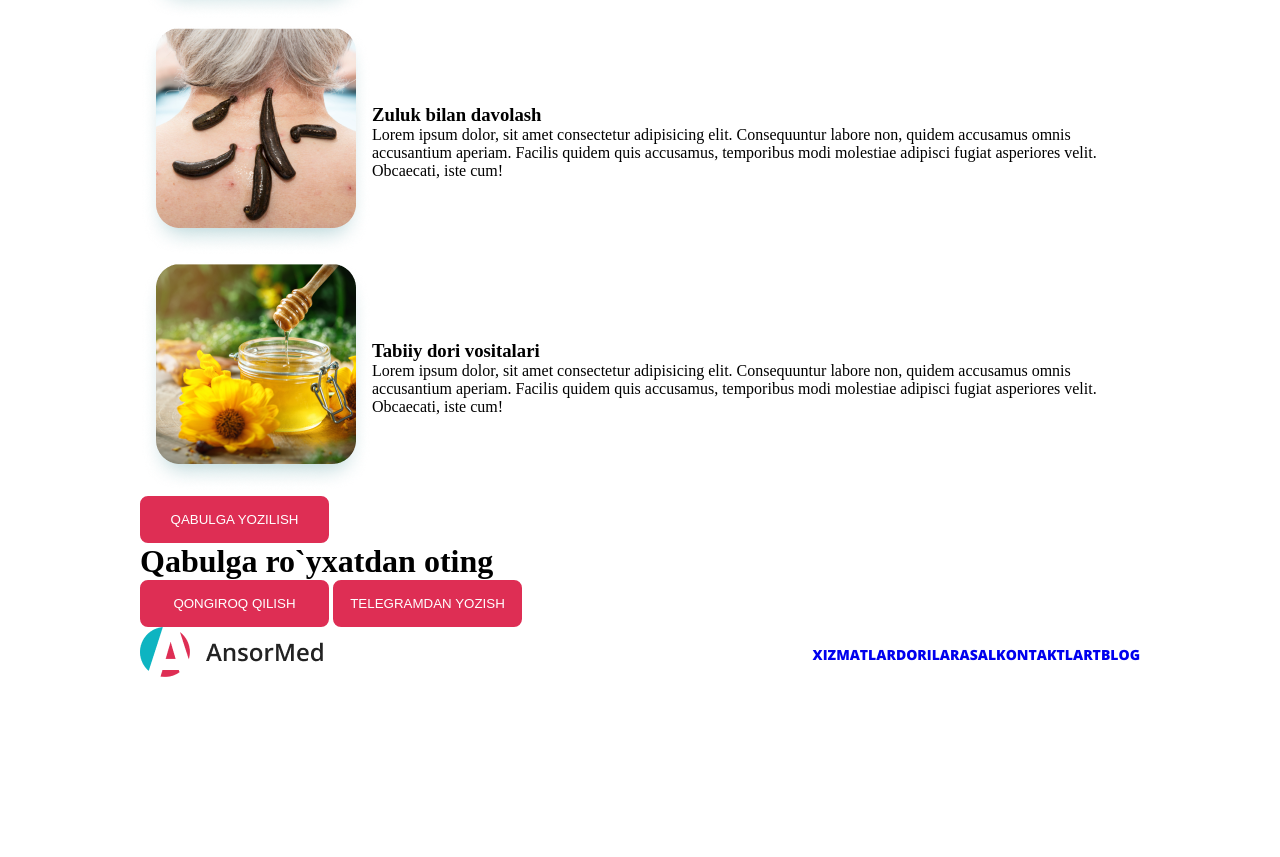
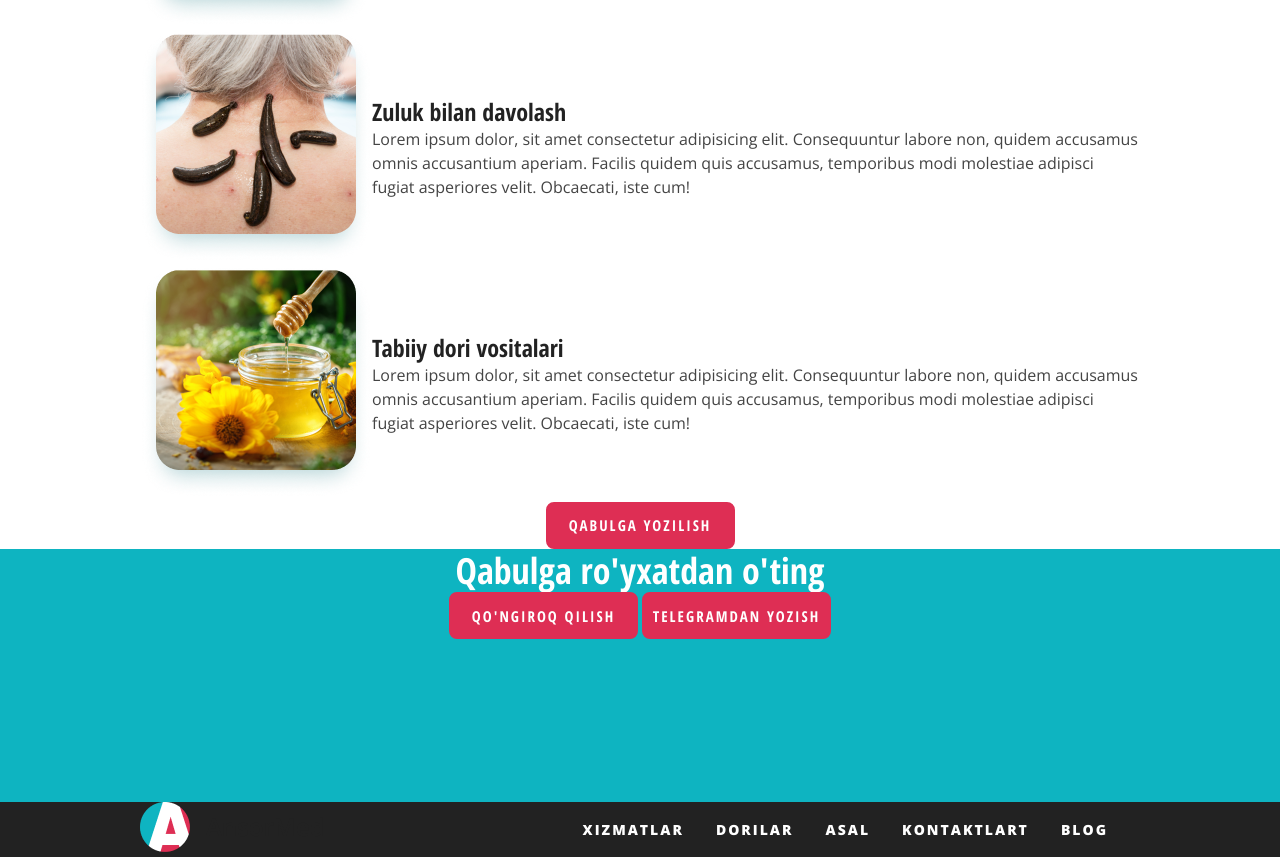
Before and after one commit to bekzodjonganiyev/ansor-med-saralash, a plain HTML site: page index.html in a window 1280 px wide. Shown: the part 1115-1972 px from the top of the page. Before the commit the page ends 1796 px from the top, so only its background shows below. Drawn offline with Linux system fonts and the light colour scheme; a web font is replaced by a local one.

Commit message:
Add styles and fixing mistakes

```diff
--- a/css/style.css
+++ b/css/style.css
@@ -1,68 +1,148 @@
-*{
+* {
     padding: 0;
     margin: 0;
     list-style-type: none;
 }
-.continer{
+
+.continer {
     width: 100%;
     max-width: 1000px;
     margin: 0 auto;
     padding-left: 50px;
     padding-right: 50px;
+}
 
-}
-.btn{
+.btn {
     color: white;
-    cursor:pointer;
+    cursor: pointer;
     height: 47px;
     width: 189px;
     border-radius: 8px;
     padding: 12px, 24px, 12px, 24px;
-    background:#DE2E54;
-    border: 2px  solid #DE2E54;
+    background: #DE2E54;
+    border: 2px solid #DE2E54;
     box-sizing: border-box;
+    font-family: Open Sans Condensed;
+    font-style: normal;
+    font-weight: bold;
+    font-size: 15px;
+    line-height: 150%;
+    letter-spacing: 2px;
+    text-transform: uppercase;
+    color: #FFFFFF;
 }
-a{
-    font-family: "Open Sans" ,sans-serif;
+
+a {
+    font-family: Open Sans;
     font-style: normal;
     font-weight: bold;
     font-size: 14px;
-    line-height: 1,5px;
+    line-height: 150%;
+    letter-spacing: 2px;
     text-decoration: none;
 }
-.nav-continer,
-.show-case-continer,
-.show-info,
-.footer-continer,
-ul{
+
+.nav-continer, .show-case-continer, .show-info, .footer-continer, ul {
     display: flex;
     align-items: center;
     justify-content: space-between;
 }
-.nav{
+/* SAYT HAEDERI */
+.nav {
     height: 97px;
     display: flex;
     align-items: center;
     position: sticky;
     top: 0px;
-    z-index:1;
+    z-index: 1;
     background-color: #fff;
 }
-.nav-link{
+
+.nav-link {
     color: #222;
-    margin-right:32px;
+    margin-right: 32px;
 }
 
-.show-case{
+/* SHOW-CASE  */
+
+.show-case {
     height: 533px;
     display: flex;
-    align-items:flex-end;
+    align-items: flex-end;
     background-color: #0EB4C1;
 }
-.show-case h1{
-    font-family: "Open Sans" Condensed;
+
+.show-case h1 {
+    font-family: Open Sans Condensed;
     font-style: normal;
     font-weight: bold;
     font-size: 36px;
     line-height: 120%;
+    color: #FFFFFF;
 }
+
+.show-case p {
+    font-family: Open Sans;
+    font-style: normal;
+    font-weight: normal;
+    font-size: 18px;
+    line-height: 150%;
+    color: #FFFFFF;
+}
+
+
+/* XIZMATLAR */
+.xizmatlar{
+    text-align: center;
+}
+.xizmatlar h1{
+    font-family: Open Sans Condensed;
+    font-style: normal;
+    font-weight: bold;
+    font-size: 36px;
+    line-height: 120%;
+    color: #000000;
+}
+.info-txt{
+    text-align: left;
+}
+.info-txt h3{
+    font-family: Open Sans Condensed;
+    font-style: normal;
+    font-weight: bold;
+    font-size: 24px;
+    line-height: 120%;
+    color: #222222;
+}
+.info-txt p{
+    font-family: Open Sans;
+    font-style: normal;
+    font-weight: normal;
+    font-size: 16px;
+    line-height: 150%;
+    color: #444444;
+}
+
+/* QABUL */
+.qabul{
+    height: 253px;
+    text-align: center;
+    background-color:#0EB4C1;
+}
+.qabul h1{
+    font-family: Open Sans Condensed;
+    font-style: normal;
+    font-weight: bold;
+    font-size: 36px;
+    line-height: 120%;
+    color: #FFFFFF;
+}
+
+/* FOOTER */
+.footer {
+    background-color: #222;
+}
+.footer-link{
+    color: #FFFFFF;
+    margin-right: 32px;
+}
--- a/index.html
+++ b/index.html
@@ -90,9 +90,12 @@
 
     <div class="qabul">
         <div class="continer">
-            <h1>Qabulga ro`yxatdan oting</h1>
-        <button class="btn qbl">QONGIROQ QILISH</button>
-        <button class="btn qbl">TELEGRAMDAN YOZISH</button>
+
+                <h1>Qabulga ro'yxatdan o'ting</h1>
+                <button class="btn qbl">QO'NGIROQ QILISH</button>
+                <button class="btn qbl">TELEGRAMDAN YOZISH</button>
+
+
         </div>
     </div>
 
@@ -100,11 +103,11 @@
         <div class="footer-continer continer">
             <a href=""><img src="img/logo.png" alt=""></a>
         <ul >
-            <li><a href="#">XIZMATLAR</a></li>
-            <li><a href="#">DORILAR</a></li>
-            <li><a href="#">ASAL</a></li>
-            <li><a href="#">KONTAKTLART</a></li>
-            <li><a href="#">BLOG</a></li>
+            <li><a class="footer-link" href="#">XIZMATLAR</a></li>
+            <li><a class="footer-link" href="#">DORILAR</a></li>
+            <li><a class="footer-link" href="#">ASAL</a></li>
+            <li><a class="footer-link" href="#">KONTAKTLART</a></li>
+            <li><a class="footer-link" href="#">BLOG</a></li>
         </ul>
         </div>
     </div>
```
